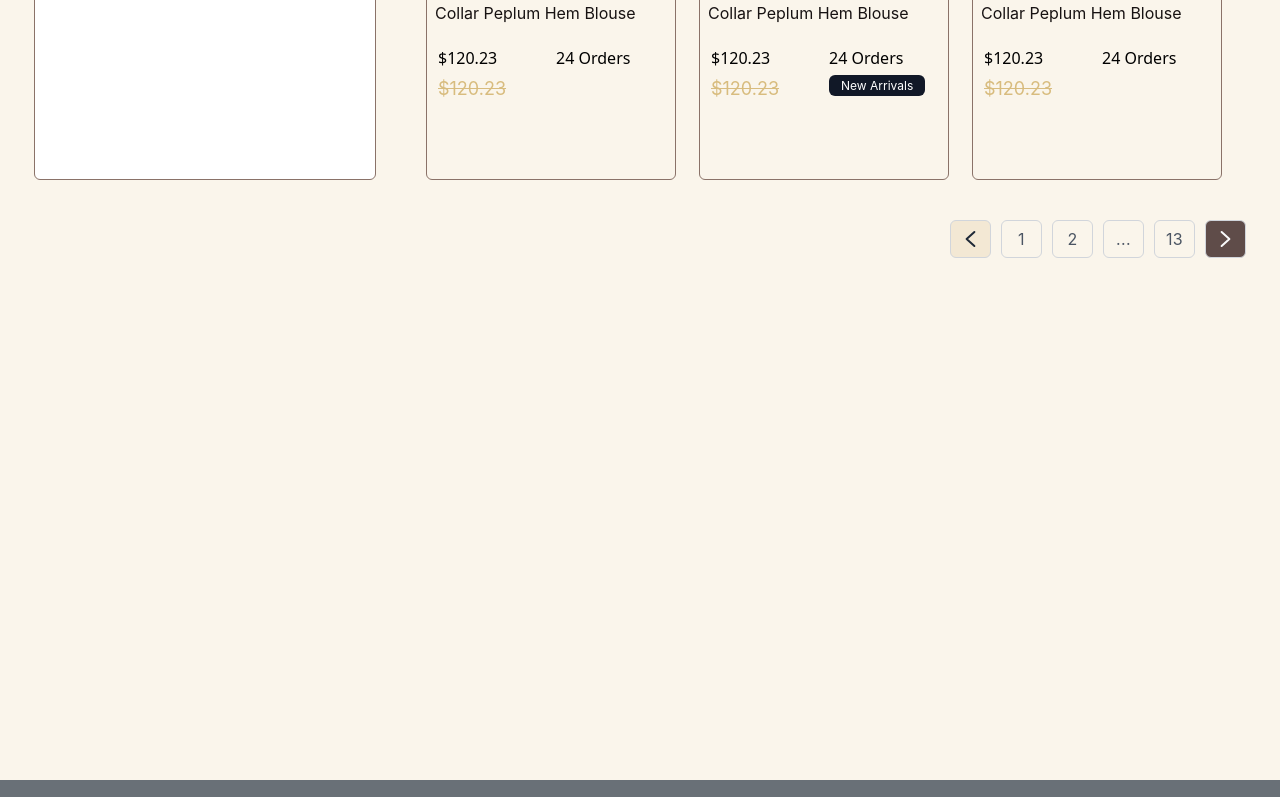
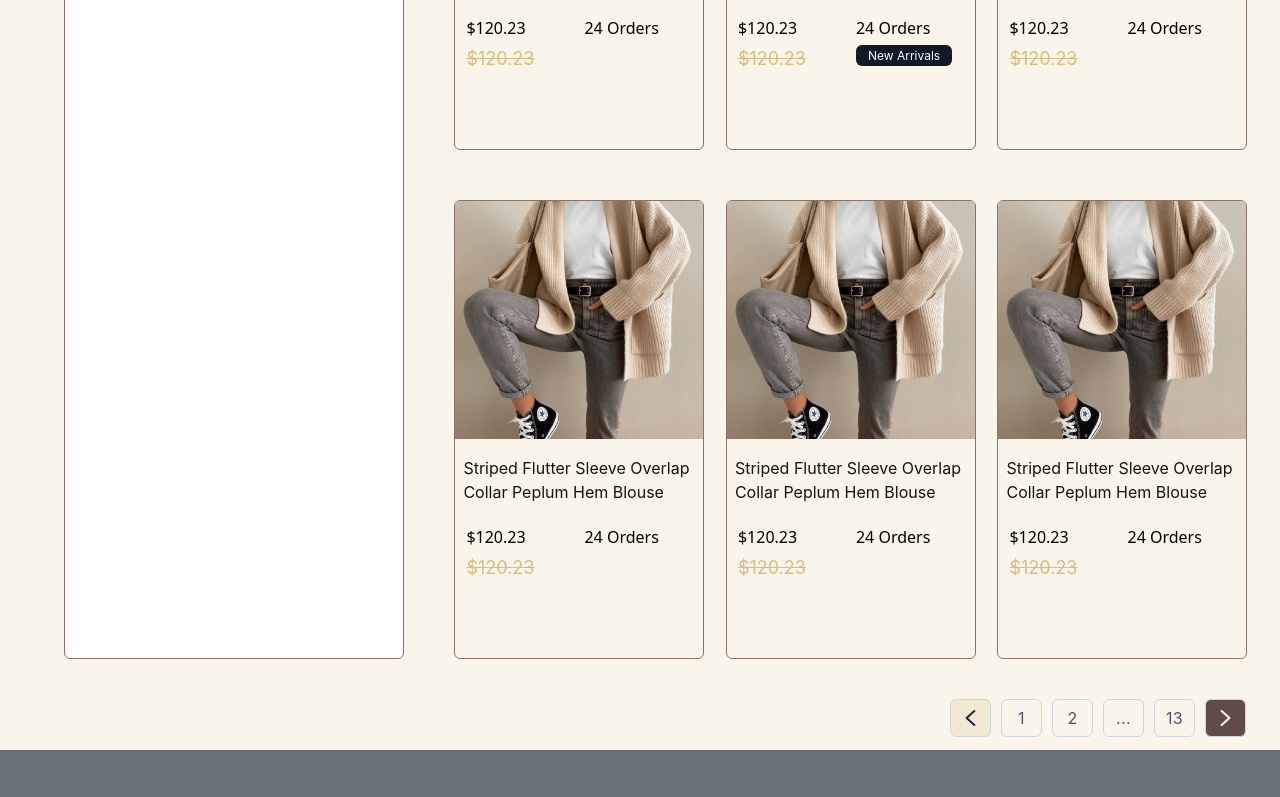
Before and after one commit to trytocode123/fashion-clothes, a React (Create React App) app: page /product in a window 1280 px wide. Shown: the part 2000-2797 px from the top of the page. Built offline with nearby package versions, Linux system fonts and the light colour scheme.

Commit message:
fashion-clothes

```diff
--- a/src/components/ProductList/ProductItems/ProductItems.module.scss
+++ b/src/components/ProductList/ProductItems/ProductItems.module.scss
@@ -21,6 +21,8 @@
     width: 100%;
     height: 100%;
     flex-shrink: 0;
+    border-top-left-radius: 5px;
+    border-top-right-radius: 5px;
 }
 
 .span {
--- a/src/components/ProductList/ProductList.js
+++ b/src/components/ProductList/ProductList.js
@@ -96,6 +96,27 @@ function ProductList() {
             discountPrice: '$120.23',
             numberOrder: '24 Orders',
         },
+        {
+            img: images.Rectangle53,
+            title: 'Striped Flutter Sleeve Overlap Collar Peplum Hem Blouse',
+            officialPrice: '$120.23',
+            discountPrice: '$120.23',
+            numberOrder: '24 Orders',
+        },
+        {
+            img: images.Rectangle53,
+            title: 'Striped Flutter Sleeve Overlap Collar Peplum Hem Blouse',
+            officialPrice: '$120.23',
+            discountPrice: '$120.23',
+            numberOrder: '24 Orders',
+        },
+        {
+            img: images.Rectangle53,
+            title: 'Striped Flutter Sleeve Overlap Collar Peplum Hem Blouse',
+            officialPrice: '$120.23',
+            discountPrice: '$120.23',
+            numberOrder: '24 Orders',
+        },
     ];
     return (
         <div className={cx('wrapper lg:grid lg:grid-cols-3 lg:gap-x-[23px] lg:gap-y-[50px]')}>
--- a/src/components/Quanlity/Quanlity.js
+++ b/src/components/Quanlity/Quanlity.js
@@ -24,7 +24,7 @@ function Quanlity() {
     return (
         <div
             className={cx(
-                'lg:flex lg:items-center lg:gap-[50px] lg:py-[5px] lg:px-32px lg:rounded-[40px] lg:bg-[#F3F3F3] lg:border-solid lg:border-[#8A7268] lg:border-[1px] lg:font-inter lg:h-[50px] lg:max-w-[213px] lg:justify-evenly',
+                'lg:flex lg:items-center lg:gap-[50px] lg:py-[5px] lg:px-32px lg:rounded-[40px] lg:bg-[#F3F3F3] lg:border-solid lg:border-[#8A7268] lg:border-[1px] lg:font-inter lg:h-[50px] lg:max-w-[190px] lg:justify-evenly',
             )}
         >
             <Button onClick={handleDecrease} className={cx('lg:text-[18px]')} children="-" />
--- a/src/layouts/DefaultLayout/DefaultLayout.module.scss
+++ b/src/layouts/DefaultLayout/DefaultLayout.module.scss
@@ -17,11 +17,9 @@
 .wrapper {
     display: flex;
     position: relative;
-    flex-direction: column;
-    justify-content: center;
-    max-width: 100%;
+    width: 100%;
+    align-items: center;
     overflow: hidden;
-    align-items: center;
     gap: 30px;
     background: var(--secondary-50, #faf5eb);
     margin-bottom: -24px;
--- a/src/layouts/components/Header/Header.js
+++ b/src/layouts/components/Header/Header.js
@@ -290,13 +290,13 @@ function Header() {
                                         {menu.length > 1 && (
                                             <header
                                                 className={cx(
-                                                    'lg:flex lg:items-center lg:w-[120px] lg:h-[32px]  lg:bg-[#faf5eb] lg:fixed lg:top-0 lg:border-b-[black] lg: border-solid border-b-[1px] lg:z-[1] lg:shrink-0',
+                                                    'lg:flex lg:items-center lg:w-[111px] lg:h-[32px]  lg:bg-[#faf5eb] lg:fixed lg:top-0 lg:border-b-[black] lg: border-solid border-b-[1px] lg:z-[1] lg:shrink-0',
                                                 )}
                                             >
-                                                <button onClick={handleBack}>
-                                                    <LeftImage className={cx('lg:w-[20px]')} />
+                                                <button className={cx('lg:pt-[4px]')} onClick={handleBack}>
+                                                    <LeftImage className={cx('lg:w-[16px] lg:h-[16px]')} />
                                                 </button>
-                                                <h2 className={cx('lg:font-[700] lg:text-[20px] lg:w-[100px]')}>
+                                                <h2 className={cx('lg:font-[600] lg:text-[18px] lg:w-[100px]')}>
                                                     {current.mainTitle}
                                                 </h2>
                                             </header>
--- a/src/layouts/components/Header/Header.module.scss
+++ b/src/layouts/components/Header/Header.module.scss
@@ -41,6 +41,7 @@
         height: 24px;
         outline: none;
         background-color: transparent;
+        margin-right: 24px;
     }
 }
 
--- a/src/pages/Cart/Cart.js
+++ b/src/pages/Cart/Cart.js
@@ -8,6 +8,13 @@ import Button from '~/components/Button/Button';
 const cx = classNames.bind(styles);
 function Cart() {
     const carts = [
+        {
+            img: images.image_removebg_preview1,
+            title: 'Nike Air Max 95',
+            name: 'Men’s Shoes',
+            quality: '1 Colour',
+            price: '$71.56',
+        },
         {
             img: images.image_removebg_preview1,
             title: 'Nike Air Max 95',
@@ -97,7 +104,7 @@ function Cart() {
                     </div>
                 </div>
 
-                <div className={cx('lg:flex lg:flex-col lg:gap-[100px] lg:mb-[96px]')}>
+                <div className={cx('lg:flex lg:flex-col lg:gap-[100px] lg:mb-[96px] lg:w-[400]')}>
                     {carts.map((cart, index) => (
                         <CartItems key={index} cartItem={cart} />
                     ))}
@@ -106,7 +113,7 @@ function Cart() {
                 <div className={cx('lg:flex lg:flex-col lg:gap-[40px]')}>
                     <h2
                         className={cx(
-                            'lg:text-[#171212] lg:font-[700] lg:normal lg:leading-[120%] lg:text-[34px] lg:pb-[30px] lg:border-b-solid lg:border-[#8A7268] lg:border-b-[1px] lg:px-[16px]',
+                            'lg:text-[#171212] lg:font-[700] lg:normal lg:leading-[120%] lg:text-[24px] lg:pb-[30px] lg:border-b-solid lg:border-[#8A7268] lg:border-b-[1px] lg:px-[16px]',
                         )}
                     >
                         Pricing & shipping fee
@@ -119,7 +126,7 @@ function Cart() {
                                     <span
                                         key={index}
                                         className={cx(
-                                            'lg:text-[#171212] lg:text-[24px] lg:normal lg:font-[700] lg:leading-[120%]',
+                                            'lg:text-[#171212] lg:text-[20px] lg:normal lg:font-[700] lg:leading-[120%]',
                                         )}
                                     >
                                         {field.text}
@@ -127,12 +134,12 @@ function Cart() {
                                 </div>
                             ))}
                         </div>
-                        <div className={cx('lg:grid lg:gird-cols-1 lg:gap-y-[30px] lg:text-center')}>
+                        <div className={cx('lg:flex lg:flex-col lg:gap-y-[30px] lg:text-center')}>
                             {results.map((result, index) => (
                                 <span
                                     key={index}
                                     className={cx(
-                                        'lg:bg-[#C5A356] lg:w-[100px] lg:text-[#E5E0DC] lg:text-[24px] lg:font-[700] lg:normal lg:leading-[120%] lg:rounded-[40px] lg:p-[10px]',
+                                        'lg:bg-[#C5A356] lg:max-w-[80px] lg:text-[#E5E0DC] lg:text-[20px] lg:font-[700] lg:normal lg:leading-[120%] lg:rounded-[40px] lg:p-[10px]',
                                     )}
                                 >
                                     {result}
@@ -153,16 +160,28 @@ function Cart() {
 function CartItems({ cartItem = {} }) {
     return (
         <div className={cx('lg:flex lg:items-center lg:justify-between')}>
-            <div className={cx('lg:flex lg:items-center lg:w-[600px]')}>
+            <div className={cx('lg:flex lg:items-center lg:w-[200px] lg:h-[200px]')}>
                 <img src={cartItem.img} />
-                <div className={cx('lg:flex lg:flex-col lg:gap-[10px]')}>
-                    <span className={cx('lg:text-[#171212] lg:font-[700] lg:text-[30px] lg:normal lg:leading-[150%] ')}>
+                <div className={cx('lg:flex lg:flex-col lg:gap-[10px] lg:w-[500px]')}>
+                    <span
+                        className={cx(
+                            'lg:text-[#171212] lg:font-[700] lg:text-[20px] lg:normal lg:leading-[150%] lg:w-[300px] ',
+                        )}
+                    >
                         {cartItem.title}
                     </span>
-                    <span className={cx('lg:text-[#171212] lg:font-[400] lg:text-[28px] lg:normal lg:leading-[150%] ')}>
+                    <span
+                        className={cx(
+                            'lg:text-[#171212] lg:font-[400] lg:text-[16px] lg:normal lg:leading-[150%] lg:w-[300px] ',
+                        )}
+                    >
                         {cartItem.name}
                     </span>
-                    <span className={cx('lg:text-[#171212] lg:font-[400] lg:text-[28px] lg:normal lg:leading-[150%] ')}>
+                    <span
+                        className={cx(
+                            'lg:text-[#171212] lg:font-[400] lg:text-[16px] lg:normal lg:leading-[150%] lg:w-[300px] ',
+                        )}
+                    >
                         {cartItem.quality}
                     </span>
                 </div>
--- a/src/pages/Details/Details.js
+++ b/src/pages/Details/Details.js
@@ -573,7 +573,7 @@ function SimilarItems({ similarItems }) {
     return (
         <div
             className={cx(
-                'lg:flex lg:flex-col lg:gap-[16px] lg:pt-[6px] lg:pr-[4px] lg:pb-[14.458px] lg:pl-[5px] lg:rounded-[6px] lg:border-solid lg:border-[1px] lg:border-[#8A7268] lg:max-w-[187px]',
+                'lg:flex lg:flex-col lg:gap-[16px] lg:pt-[6px] lg:pr-[6px] lg:pb-[14.458px] lg:pl-[6px] lg:rounded-[6px] lg:border-solid lg:border-[1px] lg:border-[#8A7268] lg:max-w-[187px]',
             )}
         >
             <img src={similarItems.img} />
--- a/src/pages/Product/Product.js
+++ b/src/pages/Product/Product.js
@@ -1,10 +1,9 @@
 import classNames from 'classnames/bind';
 import styles from './Product.module.scss';
 import { Down, Left, Right } from '~/components/Icons/Icon';
-import Sidebar from '~/components/Sidebar/Sidebar';
+import Sidebar from '~/components/Sidebar';
 import ProductList from '~/components/ProductList';
 import Button from '~/components/Button';
-import { ToastContainer } from 'react-toastify';
 
 const cx = classNames.bind(styles);
 function Product() {
```
